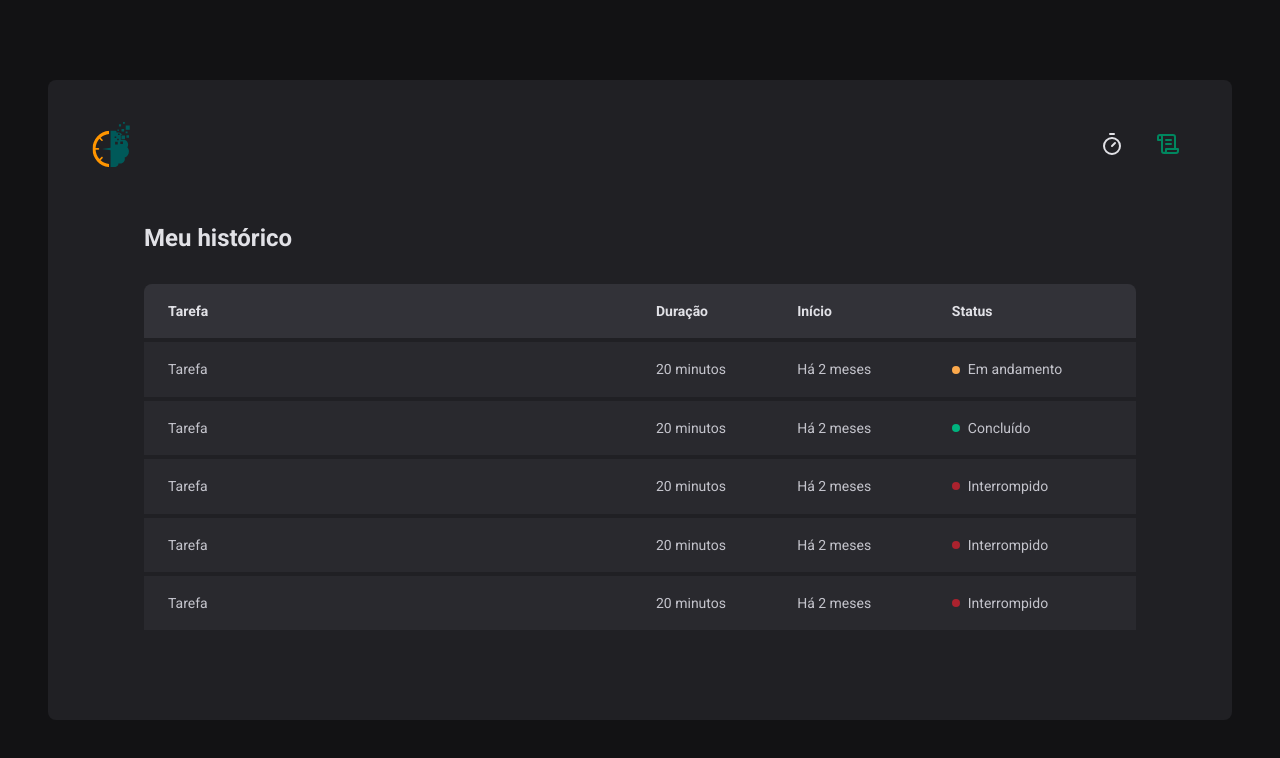
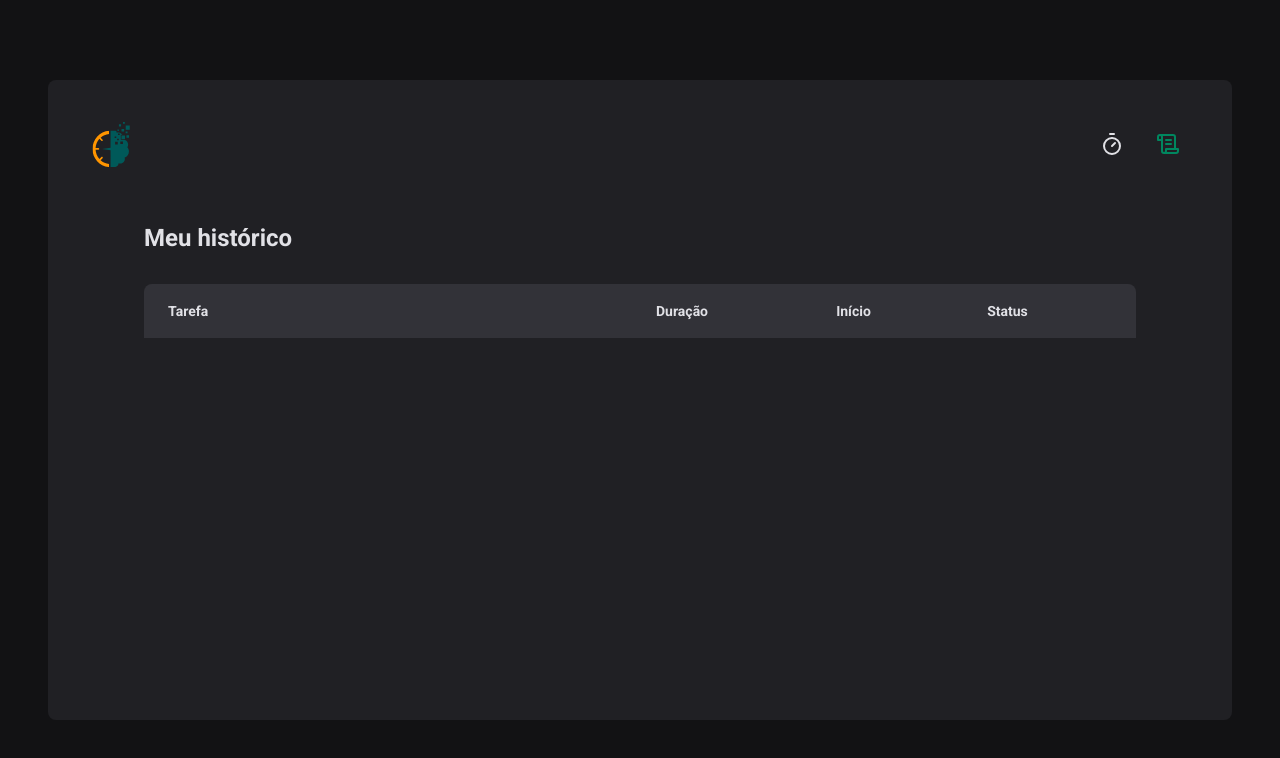
Before and after one commit to v1ct0rbr/pomodoro-timer, a React (Vite) app: page /history in a window 1280 px wide. Shown: the top 758 px of the page. Built offline with nearby package versions, Linux system fonts and the light colour scheme.

Commit message:
listagem de timers

```diff
--- a/src/App.tsx
+++ b/src/App.tsx
@@ -3,11 +3,14 @@
 import { router } from './Router'
 import { GlobalStyle } from './styles/global'
 import { defaultTheme } from './styles/themes/default'
+import { CyclesContextProvider } from './contexts/CyclesContext'
 
 function App() {
   return (
     <ThemeProvider theme={defaultTheme}>
-      <RouterProvider router={router} />
+      <CyclesContextProvider>
+        <RouterProvider router={router} />
+      </CyclesContextProvider>
       <GlobalStyle />
     </ThemeProvider>
   )
--- /dev/null
+++ b/src/contexts/CyclesContext.tsx
@@ -0,0 +1,99 @@
+import { ReactNode, createContext, useState } from 'react'
+
+export interface Cycle {
+  id: string
+  task: string
+  minutesAmount: number
+  startDate: Date
+  interruptedData?: Date
+  finishedDate?: Date
+}
+
+export interface CreateCycleData {
+  task: string
+  minutesAmount: number
+}
+
+interface CyclesContextType {
+  activeCycle: Cycle | undefined
+  activeCycleId: string | null
+  markCycleAsFinished: () => void
+  amountSecondsPassed: number
+  updateSecondsPassed: (seconds: number) => void
+  createNewCycle: (data: CreateCycleData) => void
+  interruptCurrentCycle: () => void
+  cycles: Cycle[]
+}
+export const CyclesContext = createContext({} as CyclesContextType)
+
+interface CyclesContextProviderProps {
+  children: ReactNode
+}
+
+export function CyclesContextProvider({
+  children,
+}: CyclesContextProviderProps) {
+  const [cycles, setCycles] = useState<Cycle[]>([])
+  const [activeCycleId, setActiveCycleId] = useState<string | null>(null)
+  const [amountSecondsPassed, setAmountSecondsPassed] = useState(0)
+
+  const activeCycle = cycles.find((cycle) => cycle.id === activeCycleId)
+
+  function updateSecondsPassed(seconds: number) {
+    setAmountSecondsPassed(seconds)
+  }
+
+  function markCycleAsFinished() {
+    setCycles((state) =>
+      state.map((cycle) => {
+        if (cycle.id === activeCycleId) {
+          return { ...cycle, finishedDate: new Date() }
+        } else {
+          return cycle
+        }
+      }),
+    )
+  }
+
+  function createNewCycle(data: CreateCycleData) {
+    const newCycle: Cycle = {
+      id: crypto.randomUUID(),
+      task: data.task,
+      minutesAmount: data.minutesAmount,
+      startDate: new Date(),
+    }
+    setCycles((state) => [...state, newCycle])
+    setActiveCycleId(newCycle.id)
+    setAmountSecondsPassed(0)
+  }
+
+  function interruptCurrentCycle() {
+    setCycles((state) =>
+      state.map((cycle) => {
+        if (cycle.id === activeCycleId) {
+          return { ...cycle, interruptedData: new Date() }
+        } else {
+          return cycle
+        }
+      }),
+    )
+    setActiveCycleId(null)
+  }
+
+  return (
+    <CyclesContext.Provider
+      value={{
+        activeCycle,
+        activeCycleId,
+        markCycleAsFinished,
+        amountSecondsPassed,
+        updateSecondsPassed,
+        createNewCycle,
+        interruptCurrentCycle,
+        cycles,
+      }}
+    >
+      {children}
+    </CyclesContext.Provider>
+  )
+}
--- a/src/pages/History/index.tsx
+++ b/src/pages/History/index.tsx
@@ -1,7 +1,12 @@
+import { useContext } from 'react'
 import { Status } from './Status'
 import { HistoryContainer, HistoryList } from './styles'
+import { CyclesContext } from '../../contexts/CyclesContext'
+import { formatDistanceToNow } from 'date-fns'
+import { ptBR } from 'date-fns/locale'
 
 export function History() {
+  const { cycles, activeCycle } = useContext(CyclesContext)
   return (
     <HistoryContainer>
       <h1>Meu histórico</h1>
@@ -16,46 +21,27 @@
             </tr>
           </thead>
           <tbody>
-            <tr>
-              <td>Tarefa</td>
-              <td>20 minutos</td>
-              <td>Há 2 meses</td>
-              <td>
-                <Status statusType="andamento" />
-              </td>
-            </tr>
-            <tr>
-              <td>Tarefa</td>
-              <td>20 minutos</td>
-              <td>Há 2 meses</td>
-              <td>
-                <Status statusType="concluido" />
-              </td>
-            </tr>
-            <tr>
-              <td>Tarefa</td>
-              <td>20 minutos</td>
-              <td>Há 2 meses</td>
-              <td>
-                <Status statusType="interrompido" />
-              </td>
-            </tr>
-            <tr>
-              <td>Tarefa</td>
-              <td>20 minutos</td>
-              <td>Há 2 meses</td>
-              <td>
-                <Status statusType="interrompido" />
-              </td>
-            </tr>
-            <tr>
-              <td>Tarefa</td>
-              <td>20 minutos</td>
-              <td>Há 2 meses</td>
-              <td>
-                <Status statusType="interrompido" />
-              </td>
-            </tr>
+            {cycles.map((cycle) => (
+              <tr key={cycle.id}>
+                <td>{cycle.task}</td>
+                <td>{cycle.minutesAmount}</td>
+                <td>
+                  {formatDistanceToNow(cycle.startDate, {
+                    addSuffix: true,
+                    locale: ptBR,
+                  })}
+                </td>
+                <td>
+                  {activeCycle && activeCycle.id === cycle.id ? (
+                    <Status statusType="andamento" />
+                  ) : cycle.finishedDate ? (
+                    <Status statusType="concluido" />
+                  ) : (
+                    <Status statusType="interrompido" />
+                  )}
+                </td>
+              </tr>
+            ))}
           </tbody>
         </table>
       </HistoryList>
--- a/src/pages/Home/components/Countdown/index.tsx
+++ b/src/pages/Home/components/Countdown/index.tsx
@@ -1,7 +1,8 @@
 import { differenceInSeconds } from 'date-fns'
 import { useContext, useEffect } from 'react'
-import { CyclesContext } from '../..'
+
 import { CountDownContainer, Separator } from './styles'
+import { CyclesContext } from '../../../../contexts/CyclesContext'
 
 export function Countdown() {
   const {
--- a/src/pages/Home/components/NewCycleForm/index.tsx
+++ b/src/pages/Home/components/NewCycleForm/index.tsx
@@ -1,8 +1,8 @@
 import { useFormContext } from 'react-hook-form'
-import { CyclesContext } from '../..'
 
 import { useContext } from 'react'
 import { FormContainer, MinutesAmountInput, TaskInput } from './styles'
+import { CyclesContext } from '../../../../contexts/CyclesContext'
 
 export function NewCycleForm() {
   const { activeCycle } = useContext(CyclesContext)
--- a/src/pages/Home/index.tsx
+++ b/src/pages/Home/index.tsx
@@ -1,6 +1,5 @@
 import { zodResolver } from '@hookform/resolvers/zod'
 import { Play, StopCircle } from 'lucide-react'
-import { createContext, useState } from 'react'
 import { FormProvider, useForm } from 'react-hook-form'
 import * as zod from 'zod'
 import { Countdown } from './components/Countdown'
@@ -10,26 +9,8 @@
 } from './components/Countdown/styles'
 import { NewCycleForm } from './components/NewCycleForm'
 import { HomeContainer } from './styles'
-
-export interface Cycle {
-  id: string
-  task: string
-  minutesAmount: number
-  startDate: Date
-  interruptedData?: Date
-  finishedDate?: Date
-}
-
-interface CyclesContextType {
-  activeCycle: Cycle | undefined
-  activeCycleId: string | null
-  markCycleAsFinished: () => void
-  insertCycle: (cycle: Cycle) => void
-  amountSecondsPassed: number
-  updateSecondsPassed: (seconds: number) => void
-}
-
-export const CyclesContext = createContext({} as CyclesContextType)
+import { useContext } from 'react'
+import { CyclesContext } from '../../contexts/CyclesContext'
 
 const newCycleFormValidationSchema = zod.object({
   task: zod.string().min(1, 'Informe a tarefa'),
@@ -42,13 +23,9 @@
 export type NewCycleFormData = zod.infer<typeof newCycleFormValidationSchema>
 
 export function Home() {
-  const [cycles, setCycles] = useState<Cycle[]>([])
-  const [activeCycleId, setActiveCycleId] = useState<string | null>(null)
-  const [amountSecondsPassed, setAmountSecondsPassed] = useState(0)
-
   // formState
-
-  const activeCycle = cycles.find((cycle) => cycle.id === activeCycleId)
+  const { createNewCycle, interruptCurrentCycle, activeCycle } =
+    useContext(CyclesContext)
 
   const newCycleForm = useForm<NewCycleFormData>({
     resolver: zodResolver(newCycleFormValidationSchema),
@@ -59,50 +36,13 @@
   })
   const { handleSubmit, watch, reset } = newCycleForm
 
-  function insertCycle(cycle: Cycle) {
+  /*   function insertCycle(cycle: Cycle) {
     setCycles((state) => [...state, cycle])
-  }
-
-  function updateSecondsPassed(seconds: number) {
-    setAmountSecondsPassed(seconds)
-  }
-
-  function markCycleAsFinished() {
-    setCycles((state) =>
-      state.map((cycle) => {
-        if (cycle.id === activeCycleId) {
-          return { ...cycle, finishedDate: new Date() }
-        } else {
-          return cycle
-        }
-      }),
-    )
-  }
+  } */
 
   function handleCreateNewCycle(data: NewCycleFormData) {
-    const newCycle: Cycle = {
-      id: crypto.randomUUID(),
-      task: data.task,
-      minutesAmount: data.minutesAmount,
-      startDate: new Date(),
-    }
-    setCycles((state) => [...state, newCycle])
-    setActiveCycleId(newCycle.id)
-    setAmountSecondsPassed(0)
+    createNewCycle(data)
     reset()
-  }
-
-  function handleInterruptCycle() {
-    setCycles((state) =>
-      state.map((cycle) => {
-        if (cycle.id === activeCycleId) {
-          return { ...cycle, interruptedData: new Date() }
-        } else {
-          return cycle
-        }
-      }),
-    )
-    setActiveCycleId(null)
   }
 
   const task = watch('task')
@@ -110,23 +50,13 @@
 
   return (
     <HomeContainer>
-      <CyclesContext.Provider
-        value={{
-          activeCycle,
-          activeCycleId,
-          markCycleAsFinished,
-          insertCycle,
-          amountSecondsPassed,
-          updateSecondsPassed,
-        }}
-      >
       <form action="#" onSubmit={handleSubmit(handleCreateNewCycle)}>
         <FormProvider {...newCycleForm}>
           <NewCycleForm />
         </FormProvider>
         <Countdown />
         {activeCycle ? (
-            <StopCountDownButton type="button" onClick={handleInterruptCycle}>
+          <StopCountDownButton type="button" onClick={interruptCurrentCycle}>
             <StopCircle size={24}></StopCircle>
             Interromper
           </StopCountDownButton>
@@ -137,7 +67,6 @@
           </StartCountDownButton>
         )}
       </form>
-      </CyclesContext.Provider>
     </HomeContainer>
   )
 }
```
Lines whose indentation alone changed are shown as unchanged.
